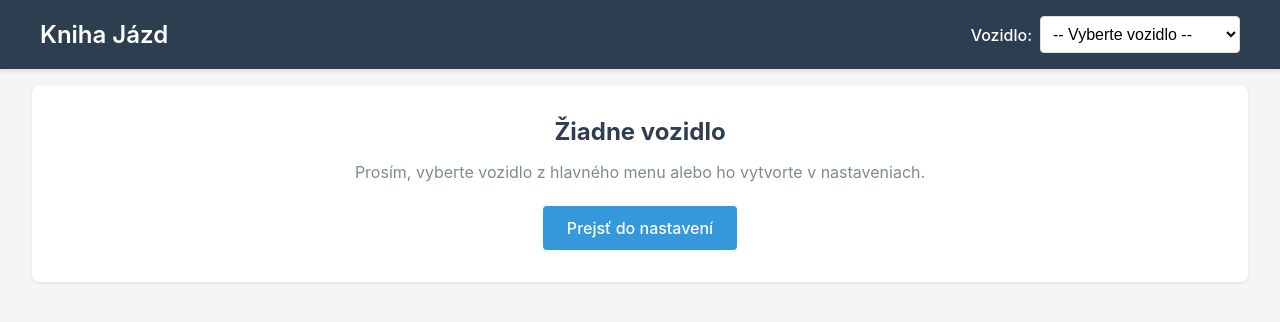
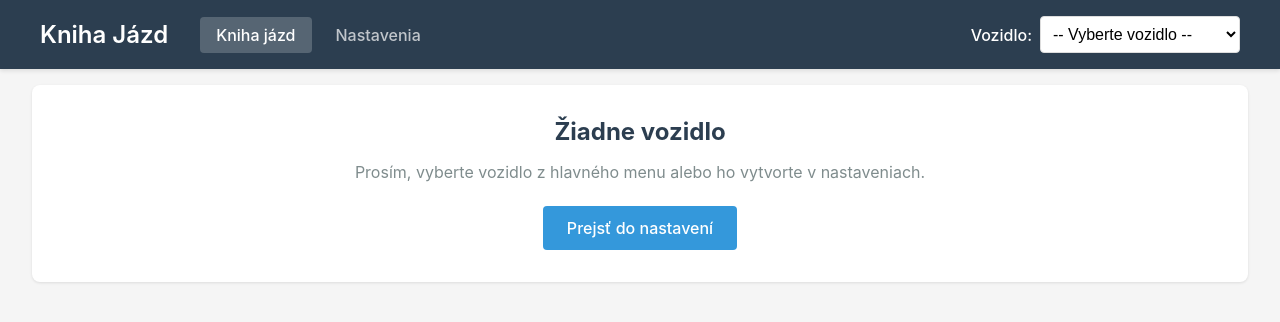
Before and after one commit to mcsdodo/kniha-jazd, a SvelteKit app: page / in a window 1280 px wide. Shown: the top 322 px of the page. Built offline with nearby package versions, Linux system fonts and the light colour scheme.

Commit message:
feat(ui): add navigation links to header

```diff
--- a/src/routes/+layout.svelte
+++ b/src/routes/+layout.svelte
@@ -1,6 +1,7 @@
 <script lang="ts">
 	import favicon from '$lib/assets/favicon.svg';
 	import { onMount } from 'svelte';
+	import { page } from '$app/stores';
 	import { vehiclesStore, activeVehicleStore } from '$lib/stores/vehicles';
 	import { getVehicles, getActiveVehicle, setActiveVehicle } from '$lib/api';
 
@@ -41,7 +42,13 @@
 <div class="app">
 	<header>
 		<div class="header-content">
-			<h1>Kniha Jázd</h1>
+			<div class="header-left">
+				<h1>Kniha Jázd</h1>
+				<nav class="main-nav">
+					<a href="/" class="nav-link" class:active={$page.url.pathname === '/'}>Kniha jázd</a>
+					<a href="/settings" class="nav-link" class:active={$page.url.pathname === '/settings'}>Nastavenia</a>
+				</nav>
+			</div>
 			<div class="vehicle-selector">
 				<label for="vehicle-select">Vozidlo:</label>
 				<select
@@ -101,6 +108,36 @@
 		font-weight: 600;
 	}
 
+	.header-left {
+		display: flex;
+		align-items: center;
+		gap: 2rem;
+	}
+
+	.main-nav {
+		display: flex;
+		gap: 0.5rem;
+	}
+
+	.nav-link {
+		color: rgba(255, 255, 255, 0.7);
+		text-decoration: none;
+		padding: 0.5rem 1rem;
+		border-radius: 4px;
+		font-weight: 500;
+		transition: all 0.2s;
+	}
+
+	.nav-link:hover {
+		color: white;
+		background: rgba(255, 255, 255, 0.1);
+	}
+
+	.nav-link.active {
+		color: white;
+		background: rgba(255, 255, 255, 0.2);
+	}
+
 	.vehicle-selector {
 		display: flex;
 		align-items: center;
```
